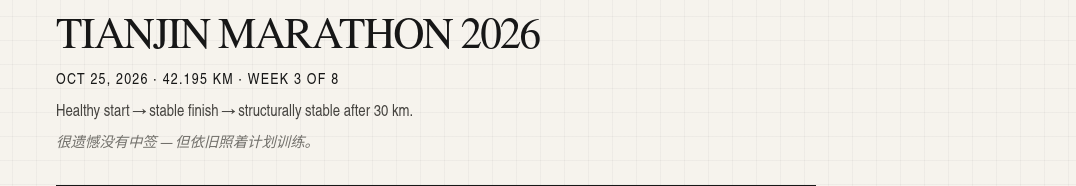
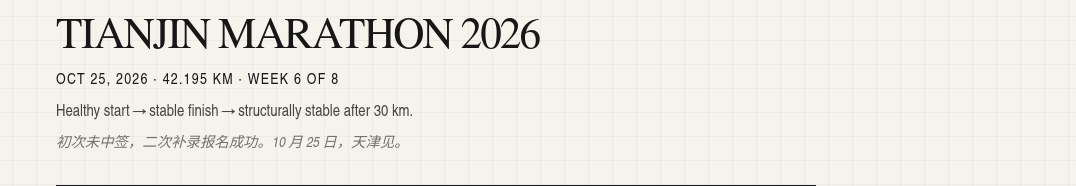
Before and after one commit to puran1218/micro-weekly, a website: page static/plans/campaigns/index.html in a window 1280 px wide. Shown: the part 488-674 px from the top of the page, without its empty margins (204-1280 px from the left). Drawn offline with Linux system fonts and the light colour scheme.

Commit message:
docs(training): refresh generated Tianjin campaign pages

```diff
--- a/static/plans/campaigns/index.html
+++ b/static/plans/campaigns/index.html
@@ -156,9 +156,9 @@ footer { display: flex; justify-content: space-between; gap: 20px; padding: 36px
         <li class="campaign-row">
           <a href="./tj-2026/">
             <h2>Tianjin Marathon 2026</h2>
-            <p class="row-facts">Oct 25, 2026 · 42.195 km · Week 3 of 8</p>
+            <p class="row-facts">Oct 25, 2026 · 42.195 km · Week 6 of 8</p>
             <p class="row-summary">Healthy start → stable finish → structurally stable after 30 km.</p>
-            <p class="row-note">很遗憾没有中签 — 但依旧照着计划训练。</p>
+            <p class="row-note">初次未中签，二次补录报名成功。10 月 25 日，天津见。</p>
           </a>
         </li>
       </ul>
```
